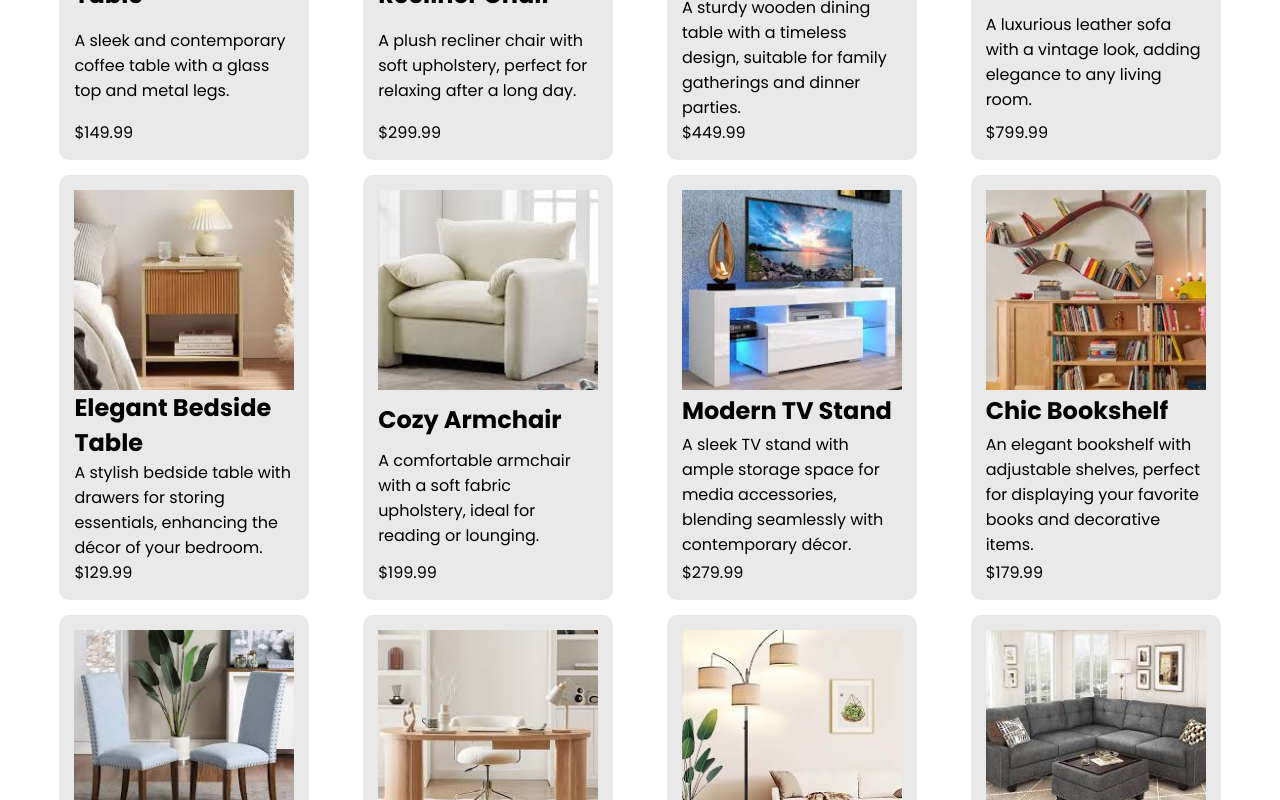
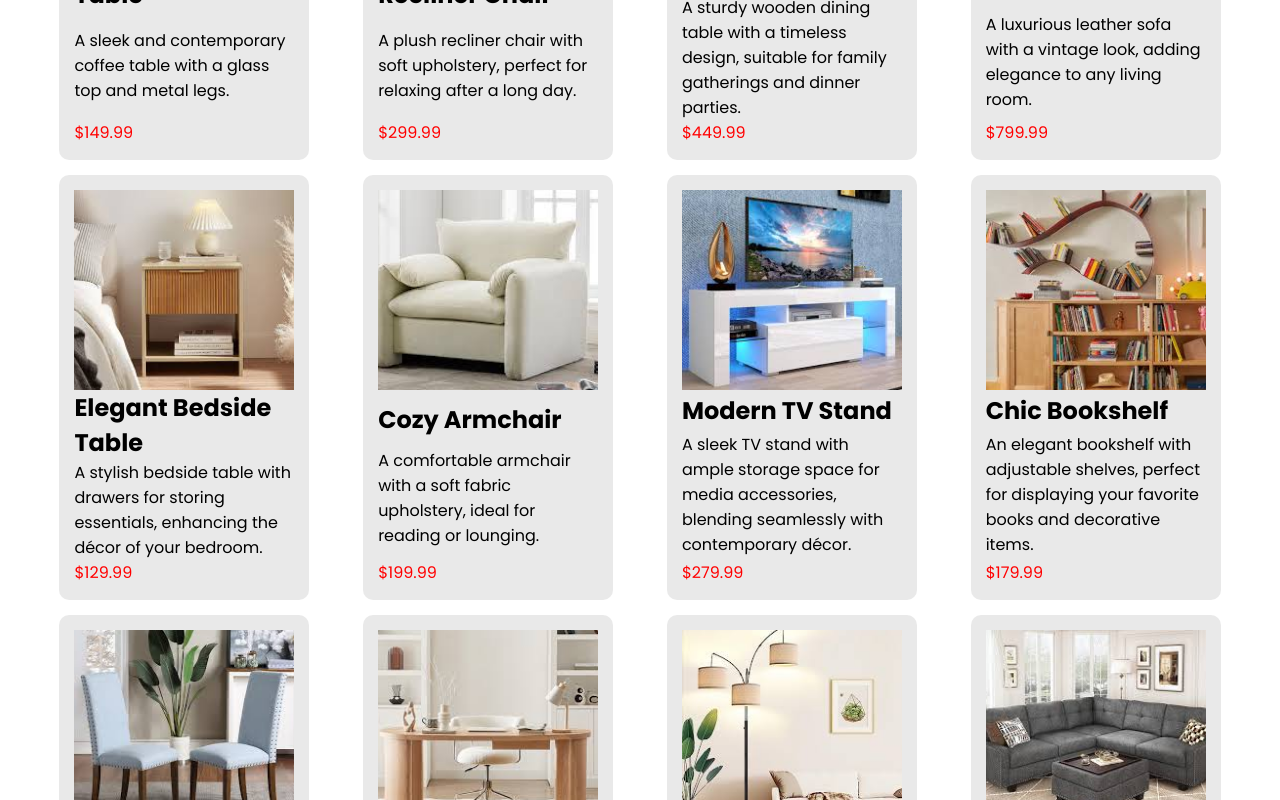
Before and after one commit to AchiGel/ecommerce_page, a React (Create React App) app: page / in a window 1280 px wide. Shown: the part 940-1740 px from the top of the page. Built offline with nearby package versions, Linux system fonts and the light colour scheme.

Commit message:
add some styles

```diff
--- a/public/index.html
+++ b/public/index.html
@@ -24,7 +24,7 @@
       work correctly both with client-side routing and a non-root public URL.
       Learn how to configure a non-root public URL by running `npm run build`.
     -->
-    <title>React App</title>
+    <title>Furniture e-commerce page</title>
   </head>
   <body>
     <noscript>You need to enable JavaScript to run this app.</noscript>
--- a/src/components/Main.tsx
+++ b/src/components/Main.tsx
@@ -45,6 +45,11 @@ const ProductCard = styled.div`
   padding: 15px;
   border-radius: 10px;
   overflow: hidden;
+  transition: scale 0.2s ease;
+  &:hover {
+    cursor: pointer;
+    scale: 1.1;
+  }
 `;
 
 const ProductImg = styled.img`
@@ -75,7 +80,7 @@ export default function Main(props: Props) {
             <ProductImg src={"assets/" + el.img} alt={el.title} />
             <h1>{el.title}</h1>
             <p>{el.description}</p>
-            <span>{"$" + el.price}</span>
+            <span style={{ color: "red" }}>{"$" + el.price}</span>
           </ProductCard>
         ))}
       </ProductsSection>
```
